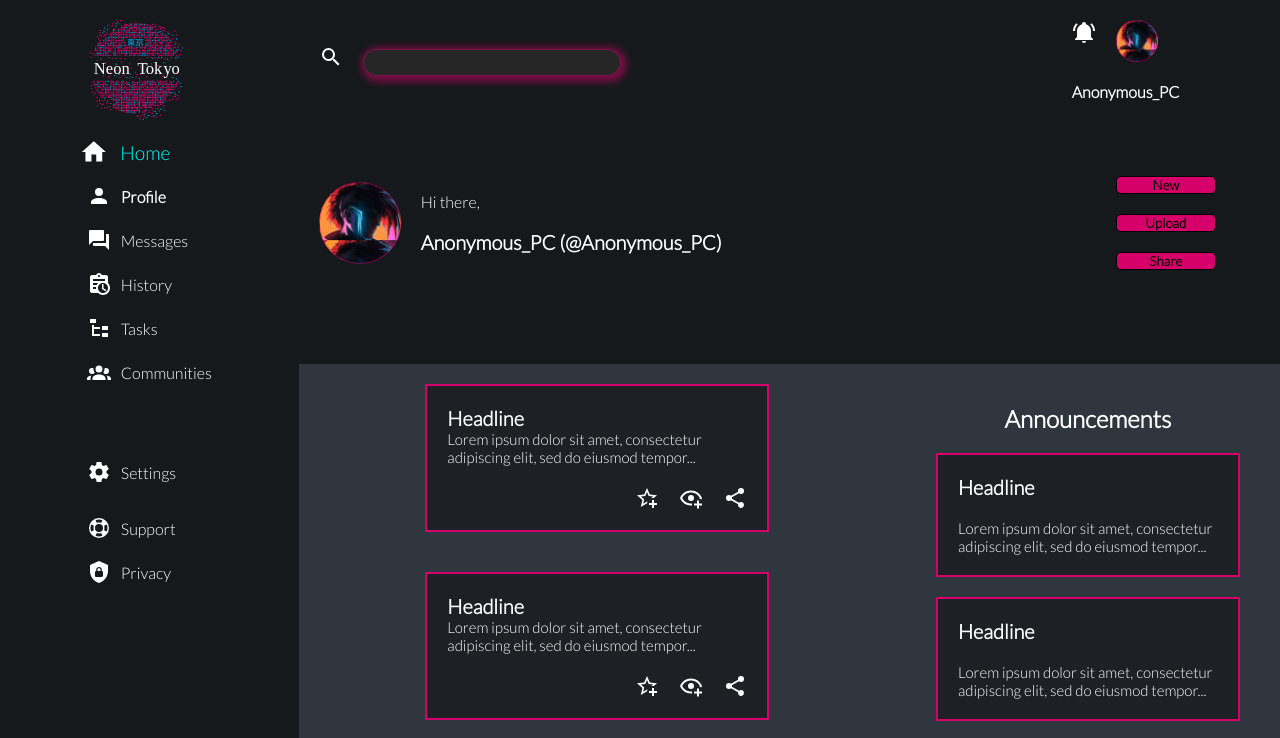
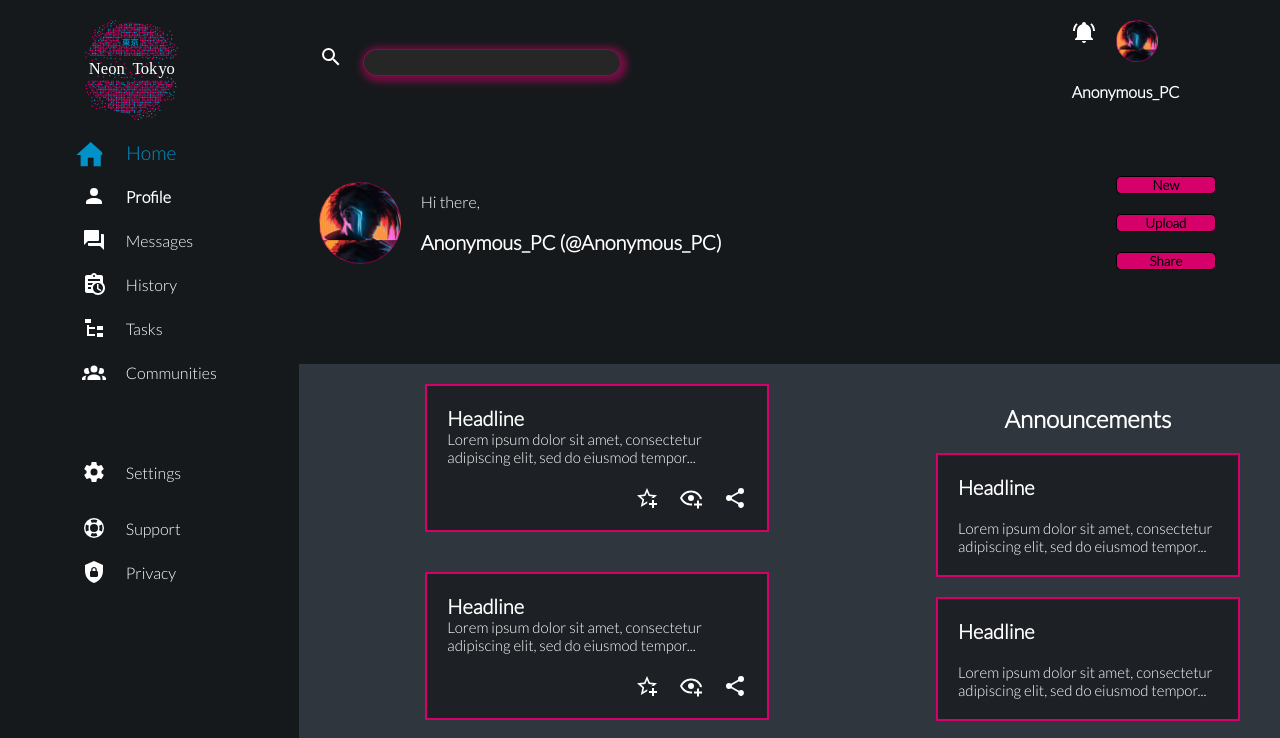
Before and after one commit to HardcoreNinja/Neon_Tokyo_Dashboard_Theme, a plain HTML site: page index.html in a window 1280 px wide. In both pictures the pointer is over the element "Home". Shown: the top 738 px of the page. Drawn offline with Linux system fonts and the light colour scheme.

Commit message:
Got nav links to animate and change colors correctly.
Got nav links to animate and change colors correctly.

```diff
--- a/style.css
+++ b/style.css
@@ -64,12 +64,20 @@
 #navContainer div {
     place-items: center center;
     display: flex;
-    gap: 10px;
+    gap: 20px;
     transition: 0.5s;
 }
 
-#navContainer div:hover {
-    color: cyan;
+#navContainer>div>svg>path,
+#navContainer>div>svg {
+    transition: 0.5s;
+}
+
+#navContainer>div:hover>svg>path,
+#navContainer>div:hover {
+
+    color: rgb(0, 145, 200);
+    fill: rgb(0, 145, 200);
     transform: scale(1.2);
 }
 
```
